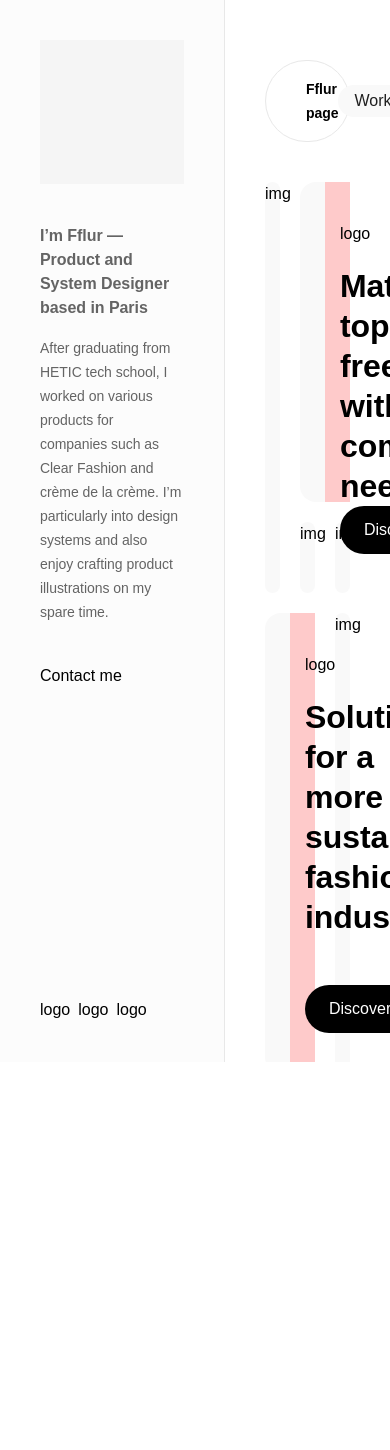
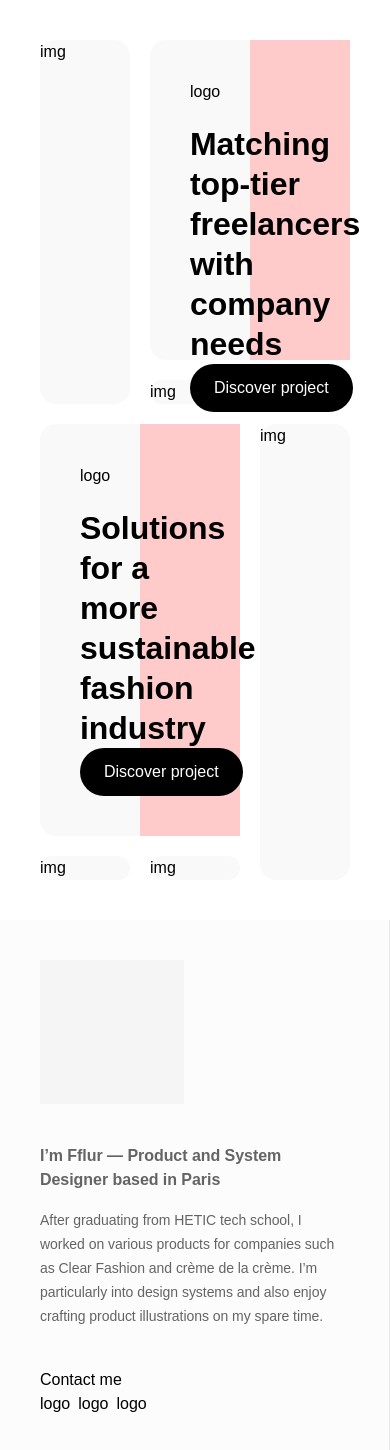
Before and after one commit to fflurp/fflurpage, a Next.js app: page / in a window 390 px wide. Shown: the top 1450 px of the page. Before the commit the page ends 1062 px from the top, so only its background shows below. Built offline with nearby package versions, Linux system fonts and the light colour scheme.

Commit message:
feat: init responsive

```diff
--- a/components/Layout.tsx
+++ b/components/Layout.tsx
@@ -5,14 +5,14 @@ const Navigation = () => {
   const router = useRouter();
 
   return (
-    <nav className="border-primary flex w-full max-w-[540px] justify-between rounded-full border py-4 px-10">
+    <nav className="border-primary flex w-full max-w-[540px] justify-between rounded-full border px-10 py-4">
       <div className="text-button inline-flex items-center">
         <Link href="/">Fflur page</Link>
       </div>
       <div className="flex items-center gap-2">
         <Link href="/">
           <span
-            className={`text-primary cursor-pointer rounded-full py-1 px-4 ${
+            className={`text-primary cursor-pointer rounded-full px-4 py-1 ${
               router.pathname === "/" ? `surface-tertiary` : ``
             }`}
           >
@@ -21,7 +21,7 @@ const Navigation = () => {
         </Link>
         <Link href="/blog">
           <span
-            className={`text-primary cursor-pointer rounded-full py-1 px-4 ${
+            className={`text-primary cursor-pointer rounded-full px-4 py-1 ${
               router.pathname === "/blog" ? `surface-tertiary ` : ``
             }`}
           >
@@ -33,19 +33,18 @@ const Navigation = () => {
   );
 };
 
-export const Layout = ({ children }: { children: React.ReactNode }) => {
+const SideBarDesktop = () => {
   return (
-    <div className="flex h-full min-h-screen">
-      <div className="surface-secondary border-primary border-primary flex w-full max-w-[360px] flex-col border-r p-10">
+    <div className="surface-secondary border-primary border-primary hidden w-full max-w-[360px] flex-col border-r p-10 md:flex">
       <div className="flex-1">
         <div className="h-36 w-36 bg-neutral-100" />
-          <h2 className="text-secondary h3 pt-10 pb-4">
+        <h2 className="text-secondary h3 pb-4 pt-10">
           I’m Fflur — Product and System Designer based in Paris
         </h2>
         <p className="body-2 text-secondary">
-            After graduating from HETIC tech school, I worked on various
-            products for companies such as Clear Fashion and crème de la crème.
-            I’m particularly into design systems and also enjoy crafting product
+          After graduating from HETIC tech school, I worked on various products
+          for companies such as Clear Fashion and crème de la crème. I’m
+          particularly into design systems and also enjoy crafting product
           illustrations on my spare time.{" "}
         </p>
         <div className="pt-10">Contact me</div>
@@ -56,12 +55,45 @@ export const Layout = ({ children }: { children: React.ReactNode }) => {
         <span>logo</span>
       </div>
     </div>
-      <main className="surface-primary flex-auto overflow-auto p-10">
-        <div className="flex items-center justify-center pt-5 pb-10">
-          <Navigation />
+  );
+};
+
+const CardMobile = () => {
+  return (
+    <div className="surface-secondary border-primary border-primary flex w-full flex-col border-r p-10 md:hidden ">
+      <div className="flex-1">
+        <div className="h-36 w-36 bg-neutral-100" />
+        <h2 className="text-secondary h3 pb-4 pt-10">
+          I’m Fflur — Product and System Designer based in Paris
+        </h2>
+        <p className="body-2 text-secondary">
+          After graduating from HETIC tech school, I worked on various products
+          for companies such as Clear Fashion and crème de la crème. I’m
+          particularly into design systems and also enjoy crafting product
+          illustrations on my spare time.{" "}
+        </p>
+        <div className="pt-10">Contact me</div>
       </div>
-        {children}
-      </main>
+      <div className="flex gap-2">
+        <span>logo</span>
+        <span>logo</span>
+        <span>logo</span>
+      </div>
     </div>
   );
 };
+
+export const Layout = ({ children }: { children: React.ReactNode }) => {
+  return (
+    <div className="flex h-full min-h-screen flex-col md:flex-row">
+      <SideBarDesktop />
+      <main className="surface-primary flex-auto overflow-auto p-10">
+        {/* <div className="flex items-center justify-center pb-10 pt-5">
+          <Navigation />
+        </div> */}
+        {children}
+      </main>
+      <CardMobile />
+    </div>
+  );
+};
```
Lines whose indentation alone changed are shown as unchanged.
